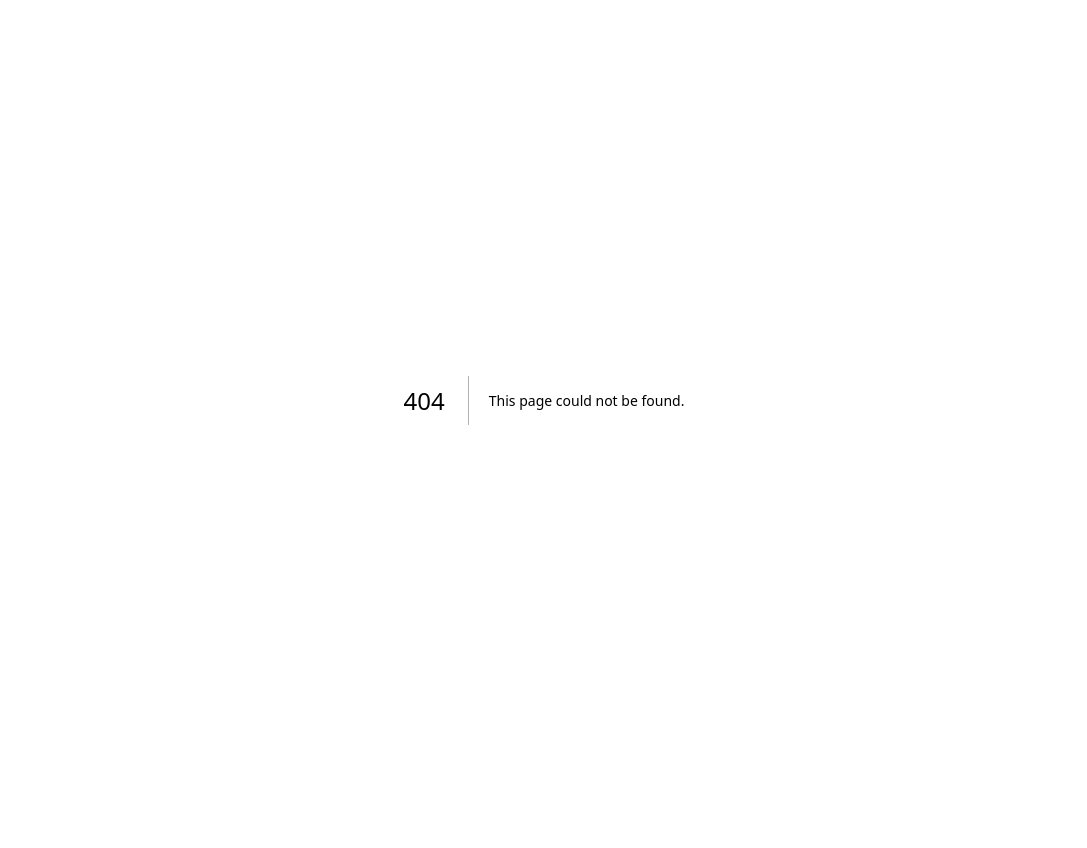
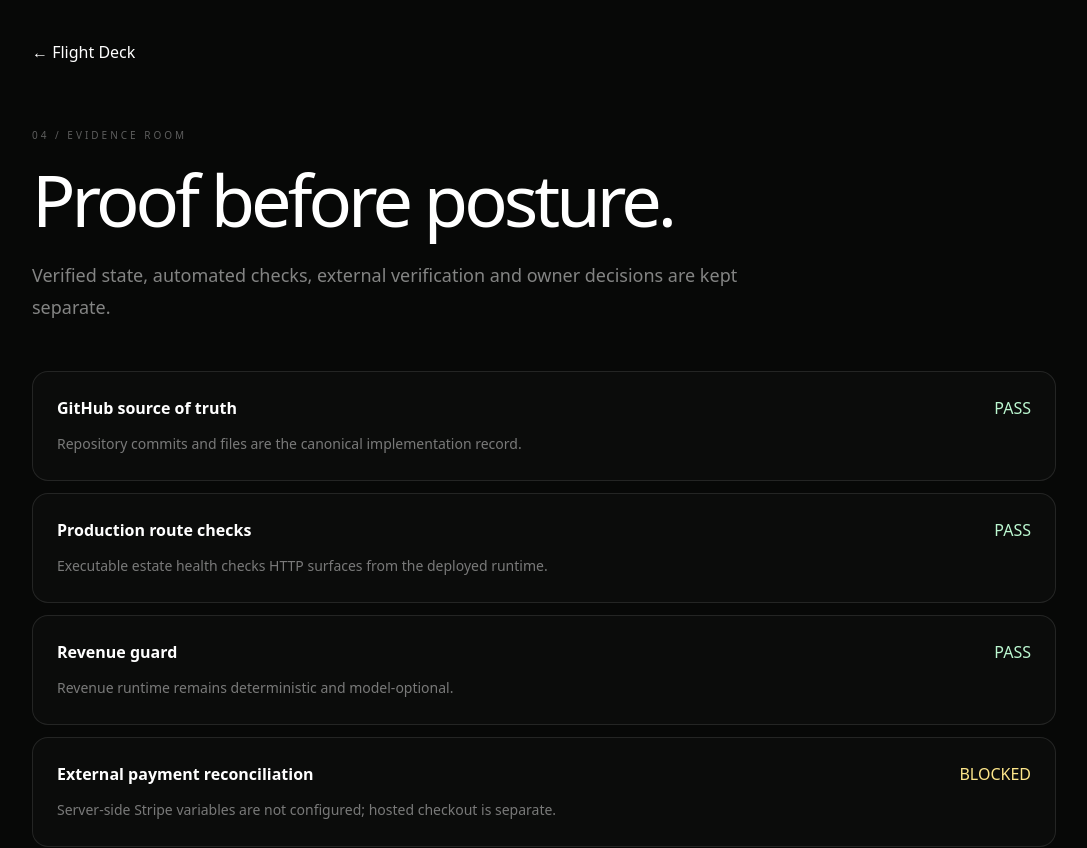
Before and after one commit to Mind-Reply/A11-K, a Next.js app: page /evidence in a window 1280 px wide. Before the commit this address had no page. Shown: the top 848 px of the page, without its empty margins (96-1183 px from the left). Before the commit the page ends 800 px from the top, so only its background shows below. Built offline with nearby package versions, Linux system fonts and the light colour scheme.

Commit message:
feat: add evidence room surface

```diff
--- /dev/null
+++ b/app/evidence/page.tsx
@@ -0,0 +1,2 @@
+const checks=[['GitHub source of truth','PASS','Repository commits and files are the canonical implementation record.'],['Production route checks','PASS','Executable estate health checks HTTP surfaces from the deployed runtime.'],['Revenue guard','PASS','Revenue runtime remains deterministic and model-optional.'],['External payment reconciliation','BLOCKED','Server-side Stripe variables are not configured; hosted checkout is separate.'],['Owner-gated actions','PASS','Money movement, DNS, credentials, destructive changes and outreach remain gated.']];
+export default function Evidence(){return <main className="min-h-screen bg-[#070807] px-5 py-10 text-white sm:px-10 lg:px-16"><div className="mx-auto max-w-5xl"><a href="/flight-deck">← Flight Deck</a><p className="mt-16 text-[10px] uppercase tracking-[.3em] text-white/35">04 / EVIDENCE ROOM</p><h1 className="mt-5 text-5xl font-light tracking-[-.055em] sm:text-7xl">Proof before posture.</h1><p className="mt-6 max-w-3xl text-lg leading-8 text-white/50">Verified state, automated checks, external verification and owner decisions are kept separate.</p><div className="mt-12 space-y-3">{checks.map(c=><article className="rounded-2xl border border-white/10 bg-white/[.02] p-6" key={c[0]}><div className="flex flex-wrap justify-between gap-4"><b>{c[0]}</b><span className={c[1]==='BLOCKED'?'text-amber-200':'text-green-200'}>{c[1]}</span></div><p className="mt-3 text-sm leading-6 text-white/45">{c[2]}</p></article>)}</div><p className="mt-8 text-xs text-white/35">No secrets, payment details, customer PII or private ledger data are published as evidence.</p></div></main>}
```
